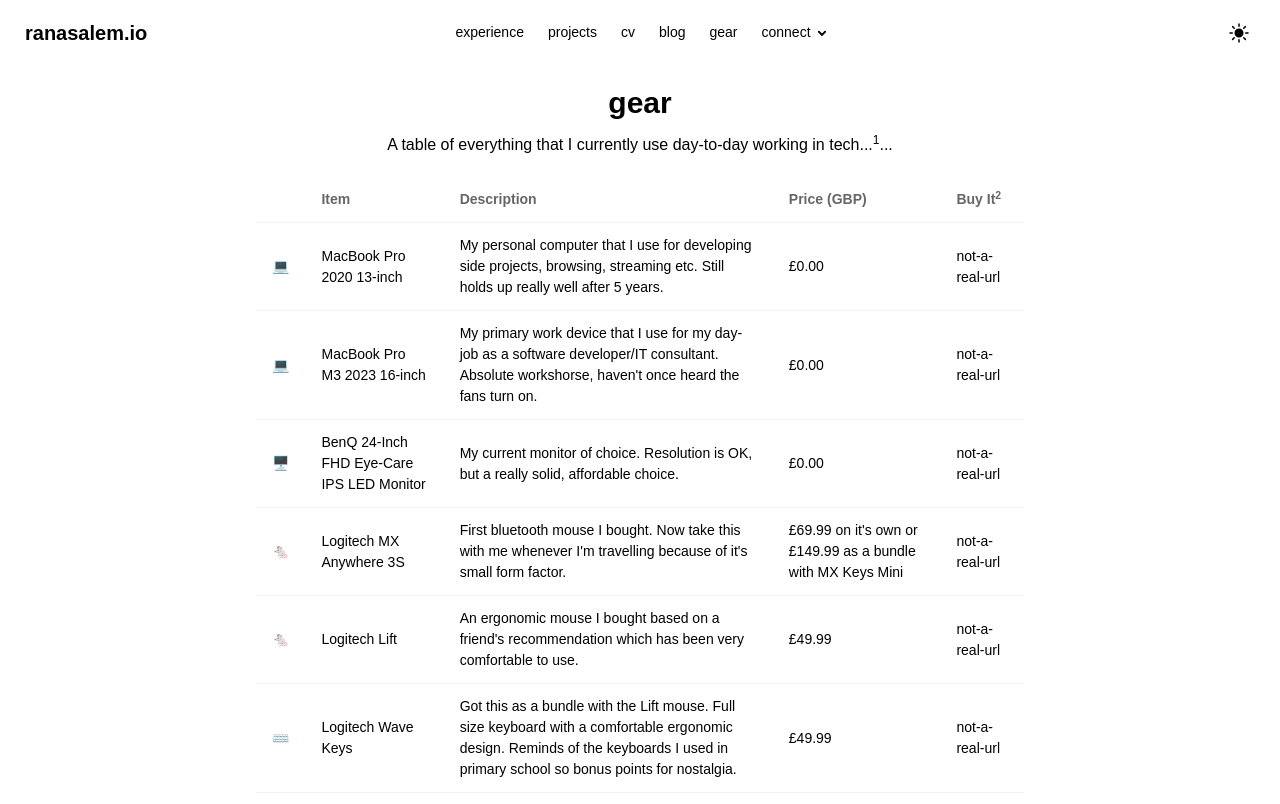
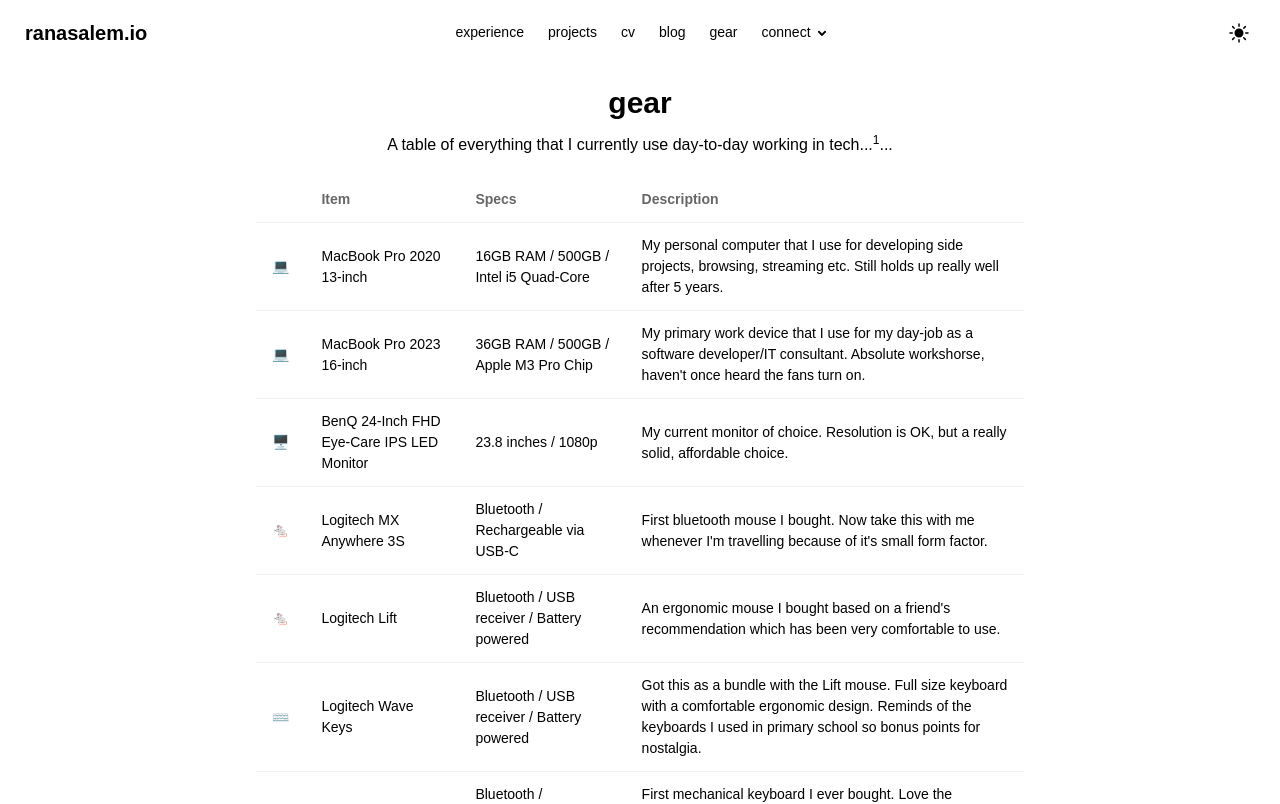
Before and after one commit to rtasalem/ranasalem.io, a Next.js app: page /gear in a window 1280 px wide. Shown: the top 804 px of the page. Built offline with nearby package versions, Linux system fonts and the light colour scheme.

Commit message:
temp remove prices and urls for gear list

```diff
--- a/app/constants/gear-items.tsx
+++ b/app/constants/gear-items.tsx
@@ -2,13 +2,15 @@ export const gearItems = [
   {
     icon: '💻',
     item: 'MacBook Pro 2020 13-inch',
+    specs: '16GB RAM / 500GB / Intel i5 Quad-Core',
     description: 'My personal computer that I use for developing side projects, browsing, streaming etc. Still holds up really well after 5 years.',
     price: '£0.00',
     url: 'not-a-real-url'
   },
   {
     icon: '💻',
-    item: 'MacBook Pro M3 2023 16-inch',
+    item: 'MacBook Pro 2023 16-inch',
+    specs: '36GB RAM / 500GB / Apple M3 Pro Chip',
     description: 'My primary work device that I use for my day-job as a software developer/IT consultant. Absolute workshorse, haven\'t once heard the fans turn on.',
     price: '£0.00',
     url: 'not-a-real-url'
@@ -16,13 +18,15 @@ export const gearItems = [
   {
     icon: '🖥️',
     item: 'BenQ 24-Inch FHD Eye-Care IPS LED Monitor',
+    specs: '23.8 inches / 1080p',
     description: 'My current monitor of choice. Resolution is OK, but a really solid, affordable choice.',
-    price: '£0.00',
+    price: '~£99.00',
     url: 'not-a-real-url'
   },
   {
     icon: '🐁',
     item: 'Logitech MX Anywhere 3S',
+    specs: 'Bluetooth / Rechargeable via USB-C',
     description: 'First bluetooth mouse I bought. Now take this with me whenever I\'m travelling because of it\'s small form factor.',
     price: '£69.99 on it\'s own or £149.99 as a bundle with MX Keys Mini',
     url: 'not-a-real-url'
@@ -30,6 +34,7 @@ export const gearItems = [
   {
     icon: '🐁',
     item: 'Logitech Lift',
+    specs: 'Bluetooth / USB receiver / Battery powered',
     description: 'An ergonomic mouse I bought based on a friend\'s recommendation which has been very comfortable to use.',
     price: '£49.99',
     url: 'not-a-real-url'
@@ -37,6 +42,7 @@ export const gearItems = [
   {
     icon: '⌨️',
     item: 'Logitech Wave Keys',
+    specs: 'Bluetooth / USB receiver / Battery powered',
     description: 'Got this as a bundle with the Lift mouse. Full size keyboard with a comfortable ergonomic design. Reminds of the keyboards I used in primary school so bonus points for nostalgia.',
     price: '£49.99',
     url: 'not-a-real-url'
@@ -44,6 +50,7 @@ export const gearItems = [
   {
     icon: '⌨️',
     item: 'Keychron K3',
+    specs: 'Bluetooth / Rechargeable via USB-C',
     description: 'First mechanical keyboard I ever bought. Love the clickiness of this one. Got it with the brown tactile switches. I\'ll often switch between this and the Wave keyboard.',
     price: '£120.99',
     url: 'not-a-real-url'
--- a/app/gear/page.tsx
+++ b/app/gear/page.tsx
@@ -13,19 +13,17 @@ export default function Gear() {
             <tr>
               <th></th>
               <th>Item</th>
+              <th>Specs</th>
               <th>Description</th>
-              <th>Price (GBP)</th>
-              <th>Buy It<sup>2</sup></th>
             </tr>
           </thead>
           <tbody>
-            {gearItems.map(({ icon, item, description, price, url }) => (
+            {gearItems.map(({ icon, item, specs, description }) => (
               <tr key={item}>
                 <th>{icon}</th>
                 <td>{item}</td>
+                <td>{specs}</td>
                 <td>{description}</td>
-                <td>{price}</td>
-                <td>{url}</td>
               </tr>
             ))}
           </tbody>
@@ -35,9 +33,6 @@ export default function Gear() {
           functionality for switching between devices (specifically on keyboards) is
           second to none. That being said my opinions are all my own and I'm not (sadly)
           sponsored by Logitech (maybe one day 🤞🏽).</p>
-          <p><sup>2</sup>Another Disclaimer: All the links listed above are affiliate links.
-            This just means that if you use those links to purchase any of the above items,
-            I get a little kickback as a reward and at no extra cost to you. 😊</p>
         </div>
       </div>
     </div>
```
